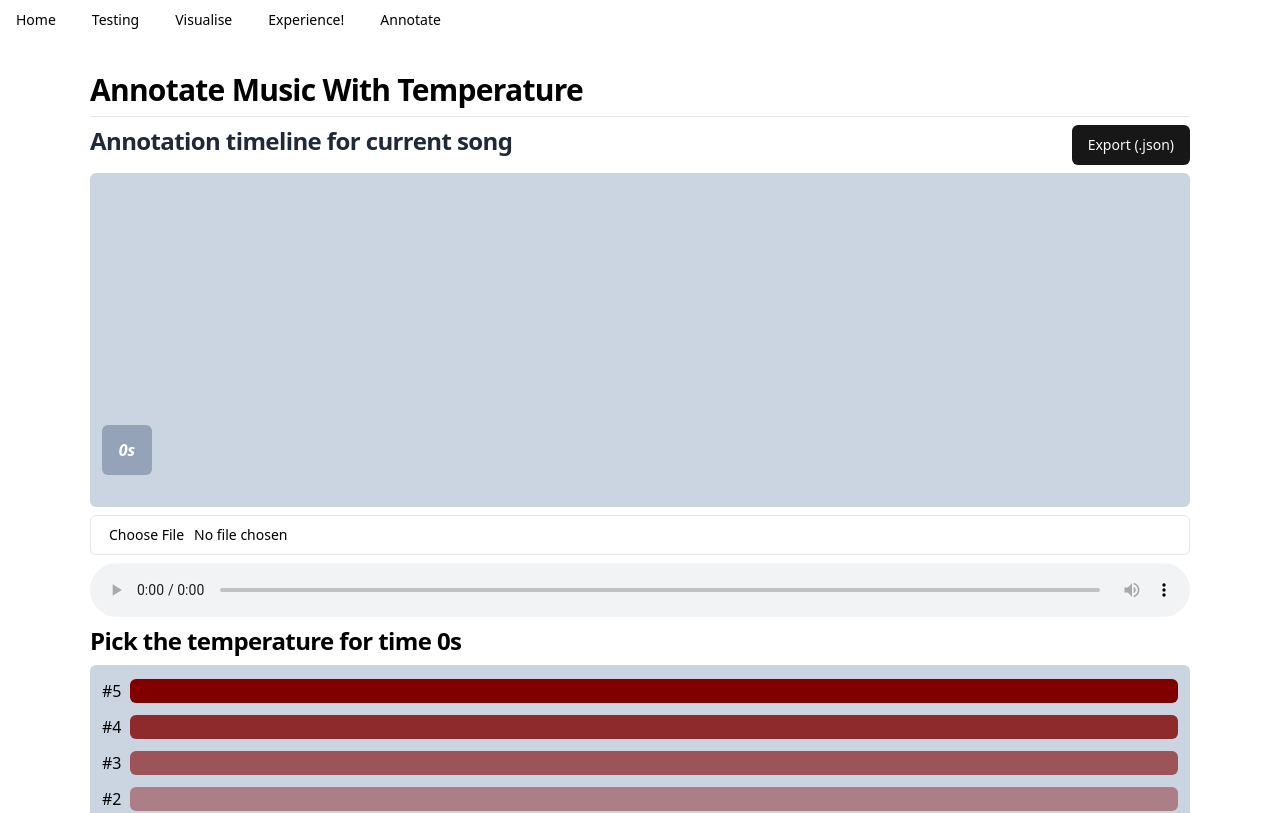
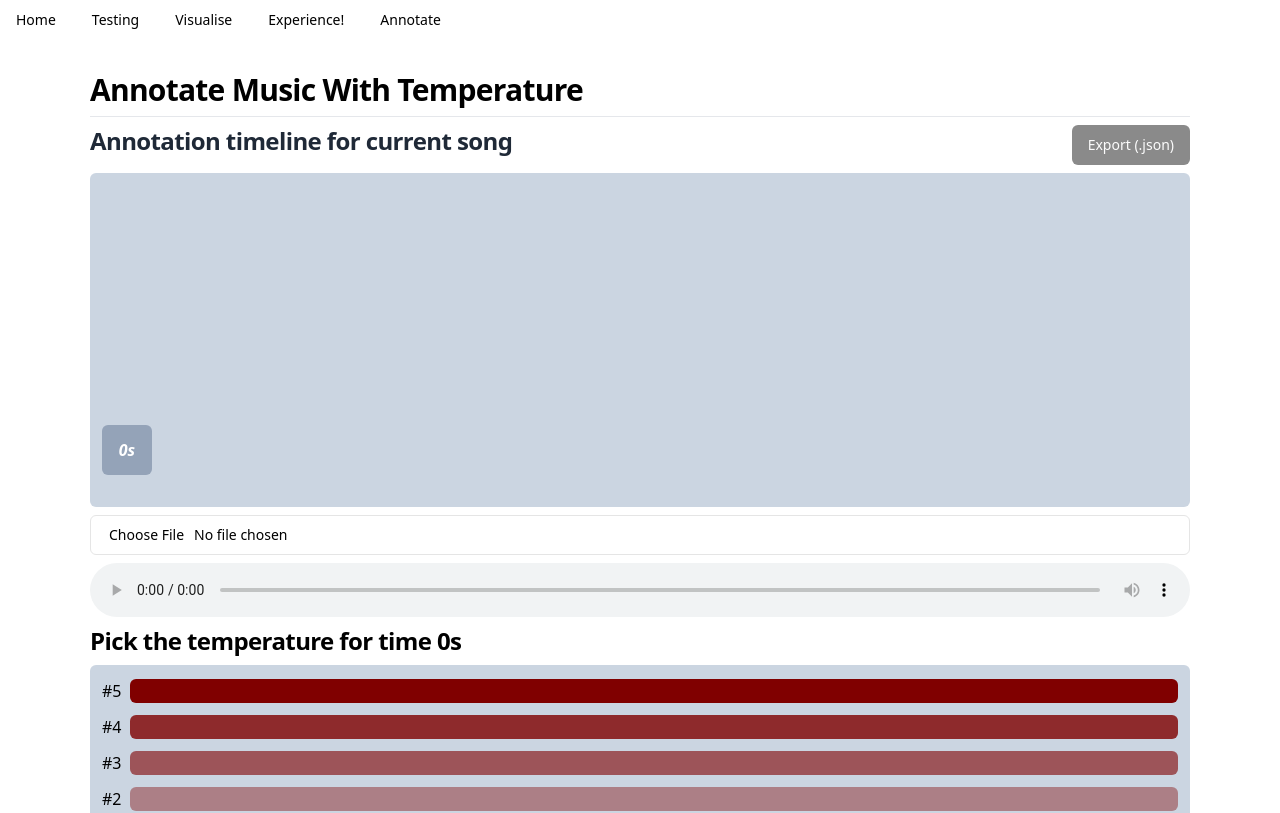
Before and after one commit to bcho892/CUM-T, a React (Vite) app in the folder src/react/: page /annotate in a window 1280 px wide. Shown: the top 813 px of the page. Built offline with nearby package versions, Linux system fonts and the light colour scheme; what react-use-websocket would draw is missing.

Commit message:
disable button if no audio file uploaded

```diff
--- a/src/react/src/pages/Annotate.tsx
+++ b/src/react/src/pages/Annotate.tsx
@@ -49,6 +49,7 @@ const Annotate = () => {
       <div className="flex justify-between">
         <h3 className="text-gray-800">Annotation timeline for current song</h3>
         <Button
+          disabled={!audioSrc}
           onClick={() =>
             exportAnnotations(
               Math.ceil(audioStats?.duration || 0),
```
